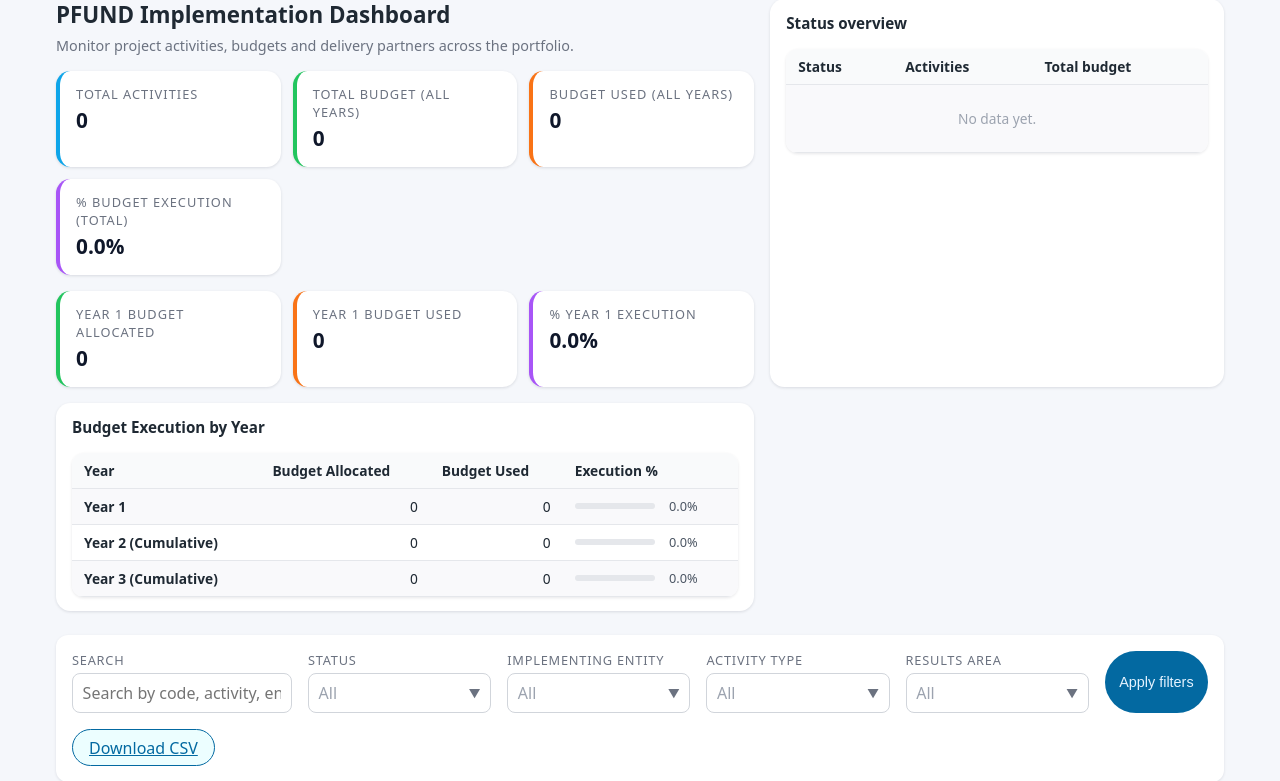
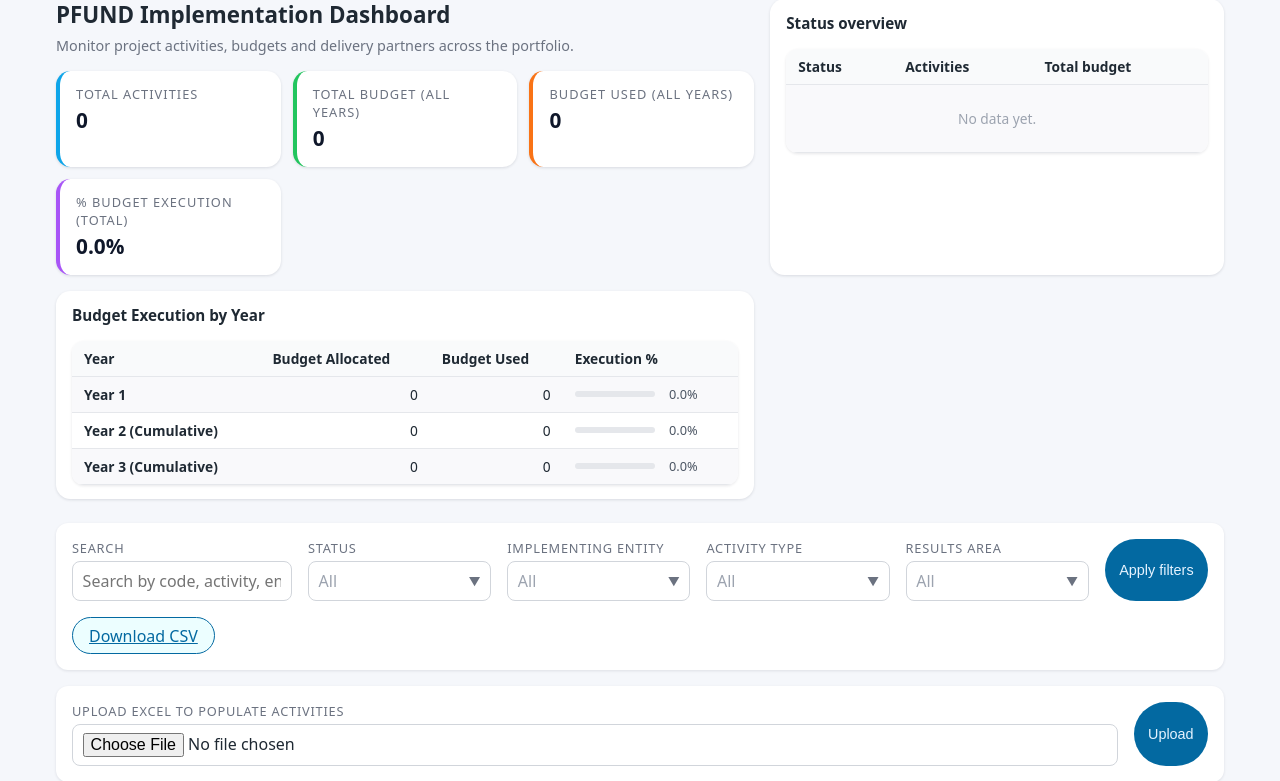
Before and after one commit to Rwunganira/pfund, a Flask app: page / in a window 1280 px wide. Shown: the part 71-852 px from the top of the page. Run offline with Flask 3, Linux system fonts and the light colour scheme; the visitor is signed in with stand-in values (Sample User, id 1); data that the repository does not hold is empty.

Commit message:
budget calculations updated

```diff
--- a/templates/index.html
+++ b/templates/index.html
@@ -13,7 +13,6 @@
 
         {# Use pre-calculated execution percentages from summary #}
         {% set exec_pct = summary.exec_pct_total | default(0) %}
-        {% set exec_pct_year1 = summary.exec_pct_year1 | default(0) %}
 
         <div class="cards">
             <div class="card card-total">
@@ -31,21 +30,6 @@
             <div class="card card-progress">
                 <div class="card-label">% budget execution (Total)</div>
                 <div class="card-value">{{ "%.1f"|format(exec_pct or 0) }}%</div>
-            </div>
-        </div>
-
-        <div class="cards" style="margin-top: 1rem;">
-            <div class="card card-budget">
-                <div class="card-label">Year 1 Budget Allocated</div>
-                <div class="card-value">{{ "%.0f"|format(summary.total_budget_year1 or 0) }}</div>
-            </div>
-            <div class="card card-used">
-                <div class="card-label">Year 1 Budget Used</div>
-                <div class="card-value">{{ "%.0f"|format(summary.total_used_year1 or 0) }}</div>
-            </div>
-            <div class="card card-progress">
-                <div class="card-label">% Year 1 Execution</div>
-                <div class="card-value">{{ "%.1f"|format(exec_pct_year1 or 0) }}%</div>
             </div>
         </div>
     </div>
```
